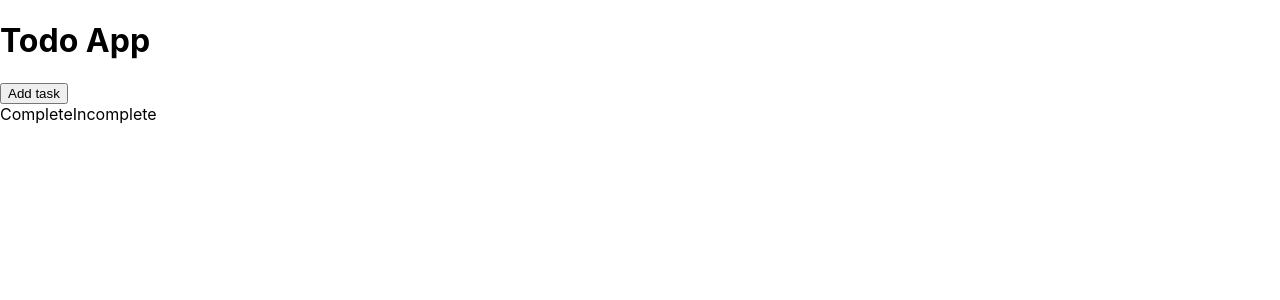
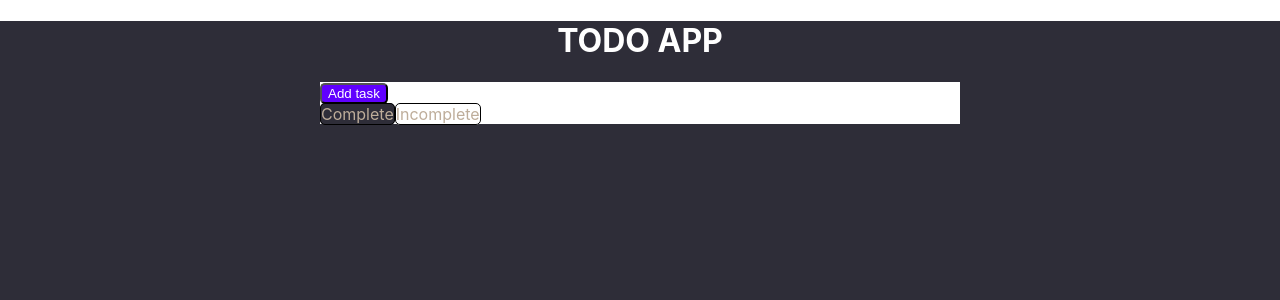
Before and after one commit to RASCOST/django-react-todo, a React (Create React App) app in the folder frontend/: page / in a window 1280 px wide. Shown: the top 300 px of the page. Built offline with nearby package versions, Linux system fonts and the light colour scheme.

Commit message:
styled h1, addtask button, complete and incomplete buttons

```diff
--- a/frontend/src/App.css
+++ b/frontend/src/App.css
@@ -1,38 +1,12 @@
-.App {
-  text-align: center;
+@import './utilities.css';
+
+.app-container {
+  width: 100%;
+  height: 100vh;
+  background-color: #2e2d38;
 }
 
-.App-logo {
-  height: 40vmin;
-  pointer-events: none;
+.app-list {
+  width: 50%;
+  margin: 0 auto;
 }
-
-@media (prefers-reduced-motion: no-preference) {
-  .App-logo {
-    animation: App-logo-spin infinite 20s linear;
-  }
-}
-
-.App-header {
-  background-color: #282c34;
-  min-height: 100vh;
-  display: flex;
-  flex-direction: column;
-  align-items: center;
-  justify-content: center;
-  font-size: calc(10px + 2vmin);
-  color: white;
-}
-
-.App-link {
-  color: #61dafb;
-}
-
-@keyframes App-logo-spin {
-  from {
-    transform: rotate(0deg);
-  }
-  to {
-    transform: rotate(360deg);
-  }
-}
--- a/frontend/src/App.js
+++ b/frontend/src/App.js
@@ -44,13 +44,13 @@ function App() {
     return (
       <div>
         <span
-          className=''
+          className={viewCompleted ? 'border border-radius color-tan bc-color-white' : 'border border-radius color-tan bc-color-darkeslategray'}
           onClick={() => displayCompleted(true)}
         >
           Complete
         </span>
         <span
-          className=''
+          className={!viewCompleted ? 'border border-radius color-tan bc-color-white' : 'border border-radius color-tan bc-color-darkeslategray'}
           onClick={() => displayCompleted(false)}
         >
           Incomplete
@@ -89,10 +89,10 @@ function App() {
     ))
   }
   return (
-    <main className=''>
-      <h1 className=''>Todo App</h1>
-      <div>
-        <button>
+    <main className='app-container'>
+      <h1 className='color-white upper-case text-center'>Todo App</h1>
+      <div className='app-list bc-color-white'>
+        <button className='bc-color-blueviolet border-radius color-white'>
           Add task
         </button>
         {renderTabList()}
--- /dev/null
+++ b/frontend/src/utilities.css
@@ -0,0 +1,39 @@
+.color-white {
+  color: white;
+}
+
+.color-tan {
+  color: #bead9a;
+}
+
+.color-black {
+  color: black;
+}
+
+.bc-color-blueviolet {
+  background-color: #6000ff;
+}
+
+.bc-color-white {
+  background-color: white;
+}
+
+.bc-color-darkeslategray {
+  background-color: #2e2d38;
+}
+
+.upper-case {
+  text-transform: uppercase;
+}
+
+.text-center {
+  text-align: center;
+}
+
+.border-radius {
+  border-radius: 5px;
+}
+
+.border {
+  border: 1px solid black;
+}
```
